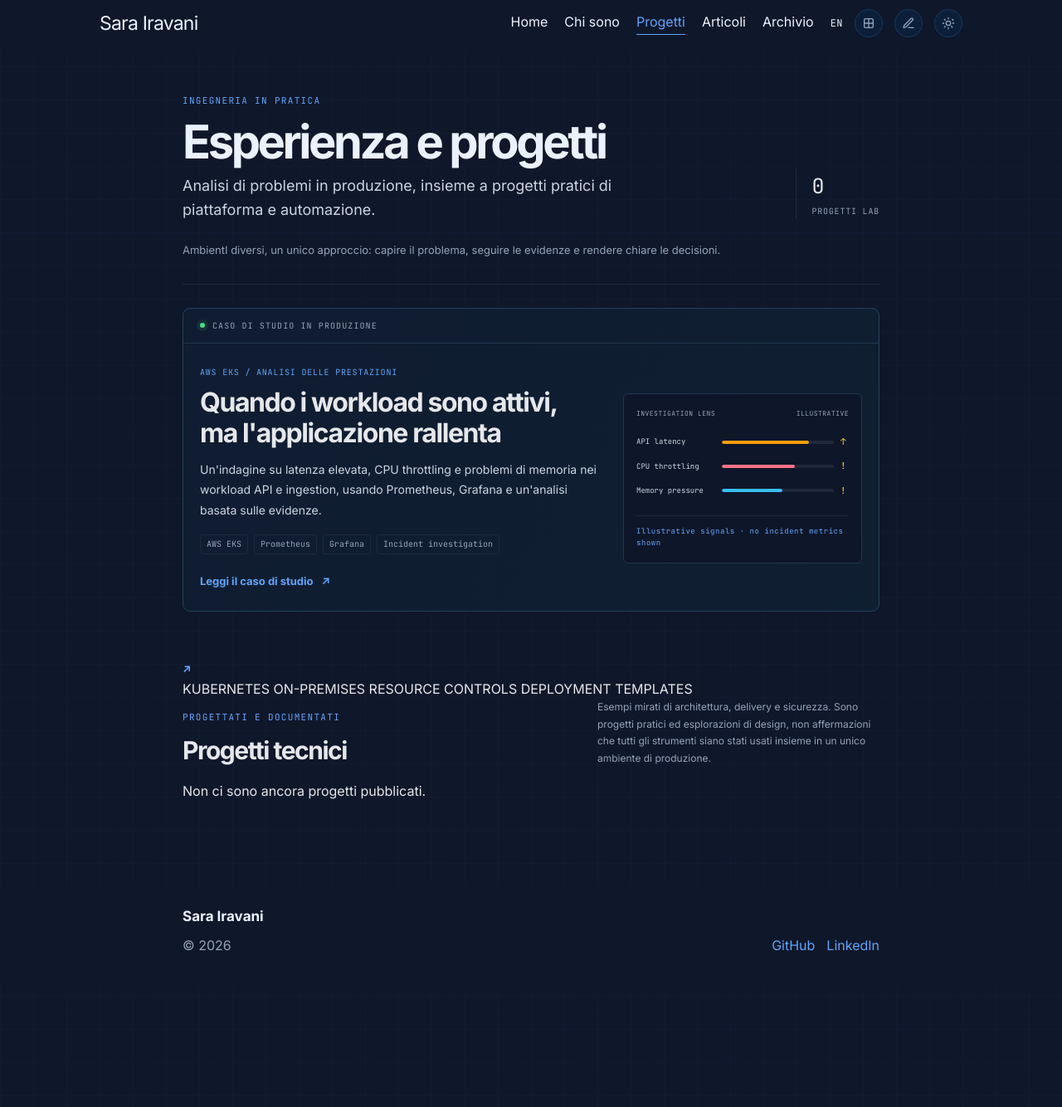
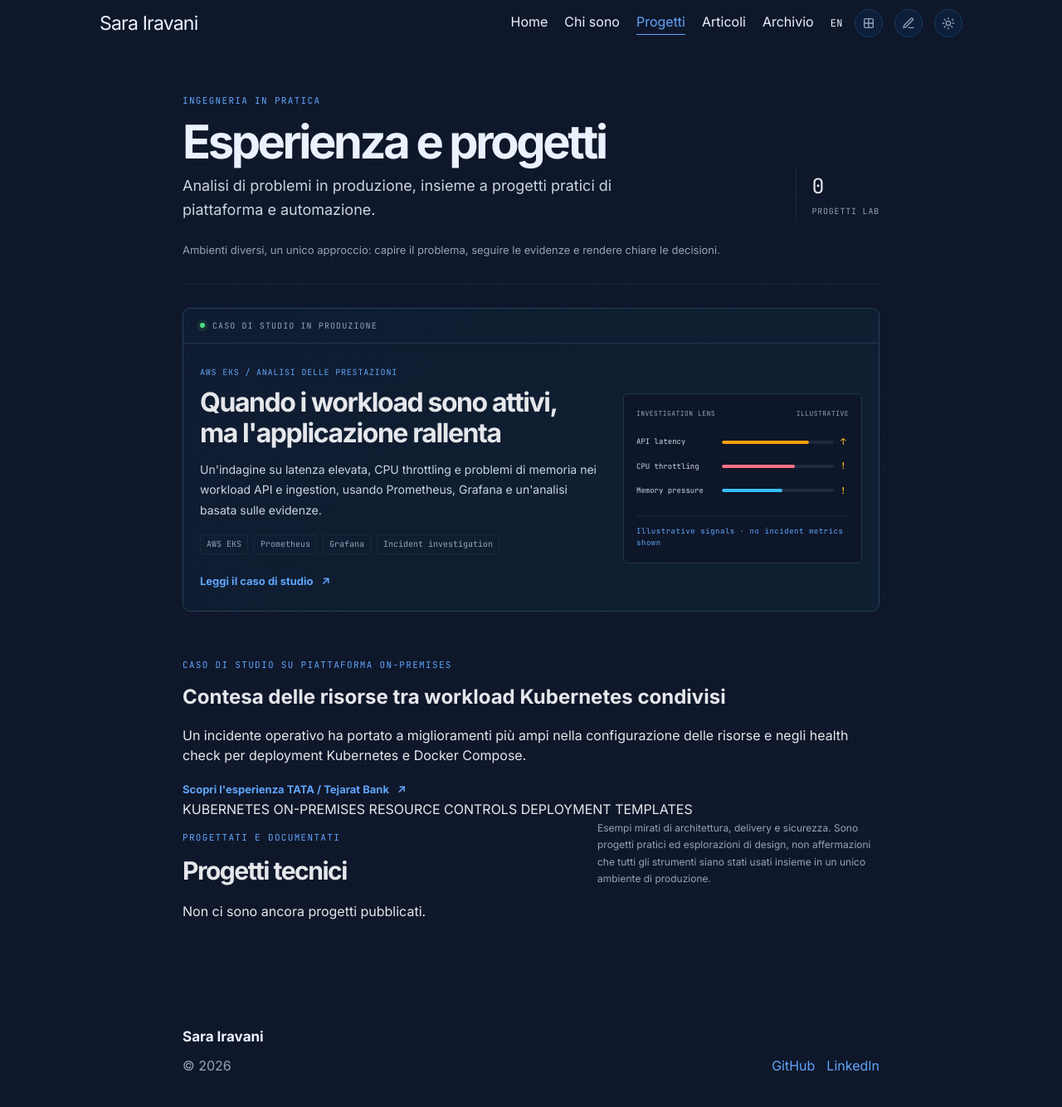
Before and after one commit to SaraIravani/SaraIravani-SaraIravani.github.io, a Jekyll site: the page built from it/work.html, in a window 1280 px wide. Shown: the whole page at 83% size. Built offline with Jekyll 4.4.1, drawn with Linux system fonts in a browser that asks for light colours; before the commit the page ends 1189 px from its top, so only the background shows below that.

Commit message:
Add Italian on-premises case study copy and fix wording

```diff
--- a/_data/locales/it.yml
+++ b/_data/locales/it.yml
@@ -62,13 +62,17 @@ work:
   title: "Esperienza e progetti"
   eyebrow: "INGEGNERIA IN PRATICA"
   intro: "Analisi di problemi in produzione, insieme a progetti pratici di piattaforma e automazione."
-  method: "AmbientI diversi, un unico approccio: capire il problema, seguire le evidenze e rendere chiare le decisioni."
+  method: "Ambienti diversi, un unico approccio: capire il problema, seguire le evidenze e rendere chiare le decisioni."
   count_label: "PROGETTI LAB"
   featured_label: "CASO DI STUDIO IN PRODUZIONE"
   featured_meta: "AWS EKS / ANALISI DELLE PRESTAZIONI"
   featured_title: "Quando i workload sono attivi, ma l'applicazione rallenta"
   featured_excerpt: "Un'indagine su latenza elevata, CPU throttling e problemi di memoria nei workload API e ingestion, usando Prometheus, Grafana e un'analisi basata sulle evidenze."
   featured_link: "Leggi il caso di studio"
+  onprem_label: "CASO DI STUDIO SU PIATTAFORMA ON-PREMISES"
+  onprem_title: "Contesa delle risorse tra workload Kubernetes condivisi"
+  onprem_excerpt: "Un incidente operativo ha portato a miglioramenti più ampi nella configurazione delle risorse e negli health check per deployment Kubernetes e Docker Compose."
+  onprem_link: "Scopri l'esperienza TATA / Tejarat Bank"
   lab_eyebrow: "PROGETTATI E DOCUMENTATI"
   lab_title: "Progetti tecnici"
   lab_intro: "Esempi mirati di architettura, delivery e sicurezza. Sono progetti pratici ed esplorazioni di design, non affermazioni che tutti gli strumenti siano stati usati insieme in un unico ambiente di produzione."
```
